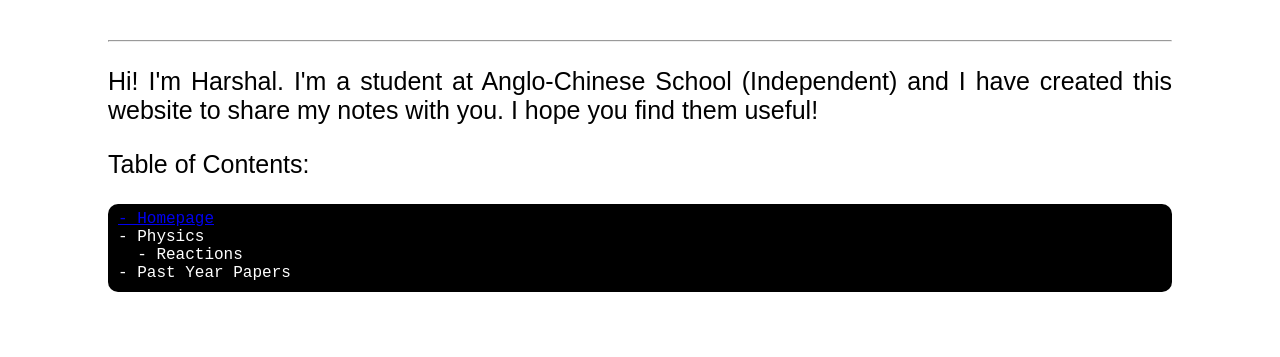
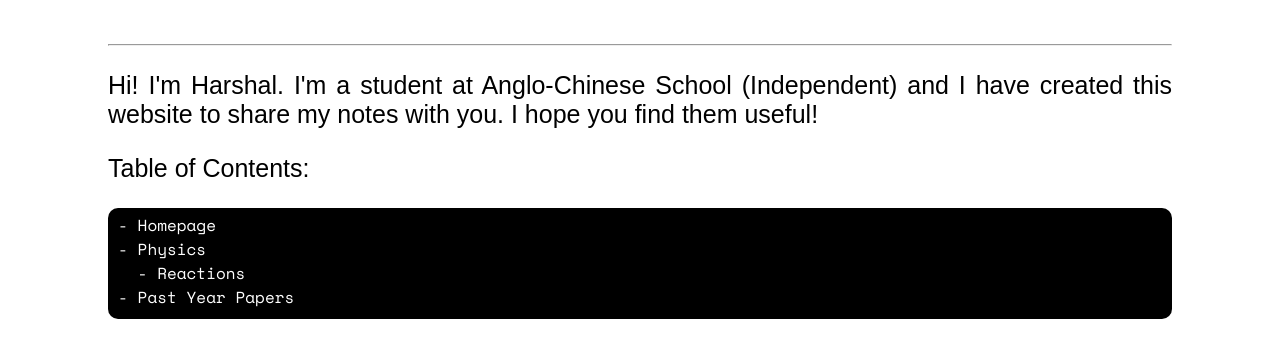
Before and after one commit to Harshal-ACSI/Harshal-ACSI.github.io, a plain HTML site: page index.html in a window 1280 px wide. Shown: the part 187-544 px from the top of the page. Drawn offline with Linux system fonts and the light colour scheme.

Commit message:
Added Fonts

```diff
--- a/index.html
+++ b/index.html
@@ -1,6 +1,18 @@
 <!DOCTYPE html>
 <html>
   <style>
+    @font-face {
+      font-family: Centuar;
+      src: local("Fonts/CENTAUR.TTF");
+    }
+    @font-face {
+      font-family: Fractul Alt;
+      src: url("Fonts/FractulAlt-Bold.ttf");
+    }
+    @font-face {
+      font-family: Space Mono;
+      src: url("Fonts/SpaceMono-Regular.ttf");
+    }
     h1 {
       font-family: Fractul Alt, sans-serif;
       font-size: 70px;
@@ -13,7 +25,7 @@
     }
 
     p {
-      font-family: centaur, sans-serif;
+      font-family: Centaur, sans-serif;
       color: rgb(0, 0, 0);
       margin-left: 100px;
       margin-right: 100px;
@@ -22,7 +34,7 @@
     }
 
     mono {
-      font-family: Space mono, monospace;
+      font-family: Space Mono, monospace;
       color: rgb(255, 255, 255);
     }
 
@@ -35,6 +47,22 @@
       display: none;
       -ms-overflow-style: none;
       scrollbar-width: none;
+    }
+    a:link {
+      text-decoration: none;
+      color: rgb(255, 255, 255);
+    }
+    a:visited {
+      text-decoration: none;
+      color: rgb(0, 150, 150);
+    }
+    a:hover {
+      text-decoration: none;
+      color: rgb(0, 150, 150);
+    }
+    a:active {
+      text-decoration: none;
+      color: rgb(0, 120, 120);
     }
   </style>
 
@@ -60,10 +88,10 @@
       "
     >
       <mono>
-        <a href="Physics\physics.html"> - Homepage </a>
-        <div> - Physics </div>
-        <div>&nbsp;&nbsp;- Reactions </div>
-        <div> - Past Year Papers </div>
+        <a href="index.html" style=""> - Homepage </a>
+        <div>- Physics</div>
+        <div>&nbsp;&nbsp;- Reactions</div>
+        <div>- Past Year Papers</div>
       </mono>
     </div>
   </body>
```
Also changed, not shown: Fonts/CENTAUR.TTF (added), Fonts/FractulAlt-Bold.ttf (added), Fonts/SpaceMono-Regular.ttf (added).
